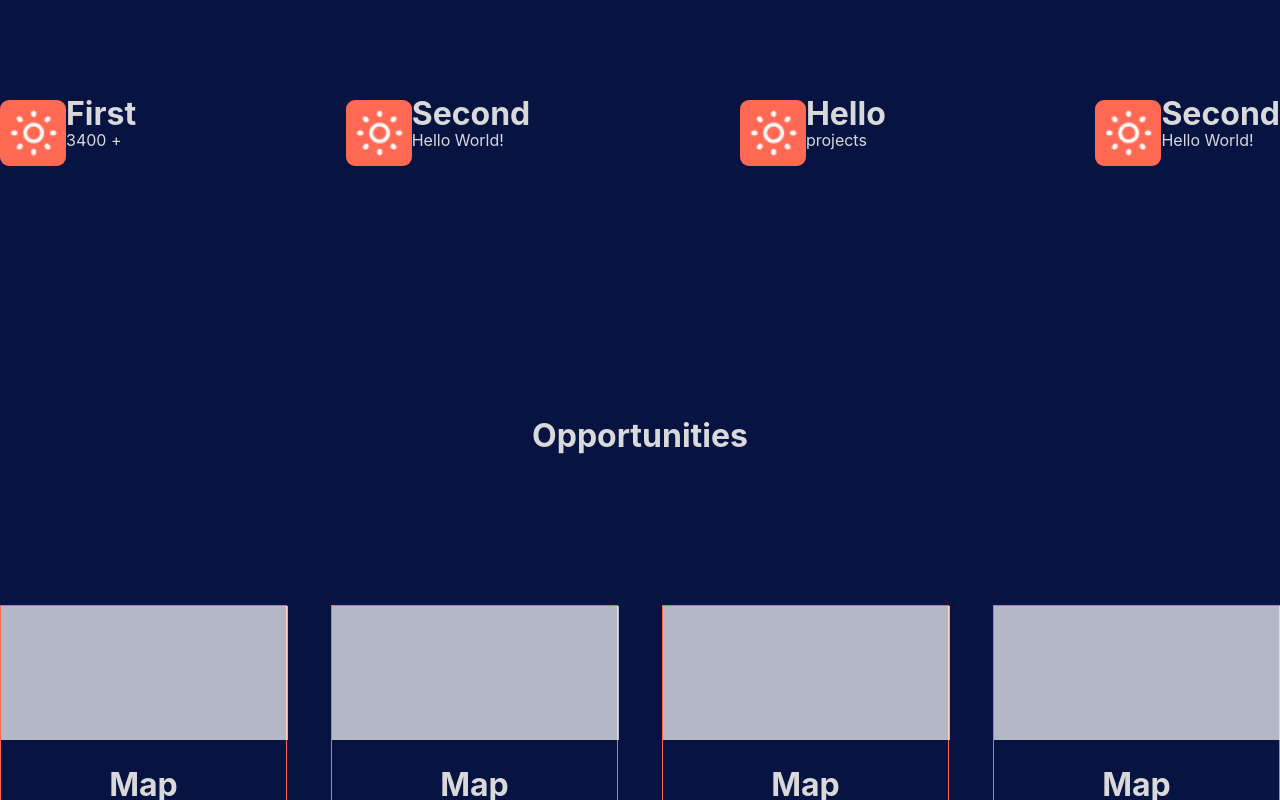
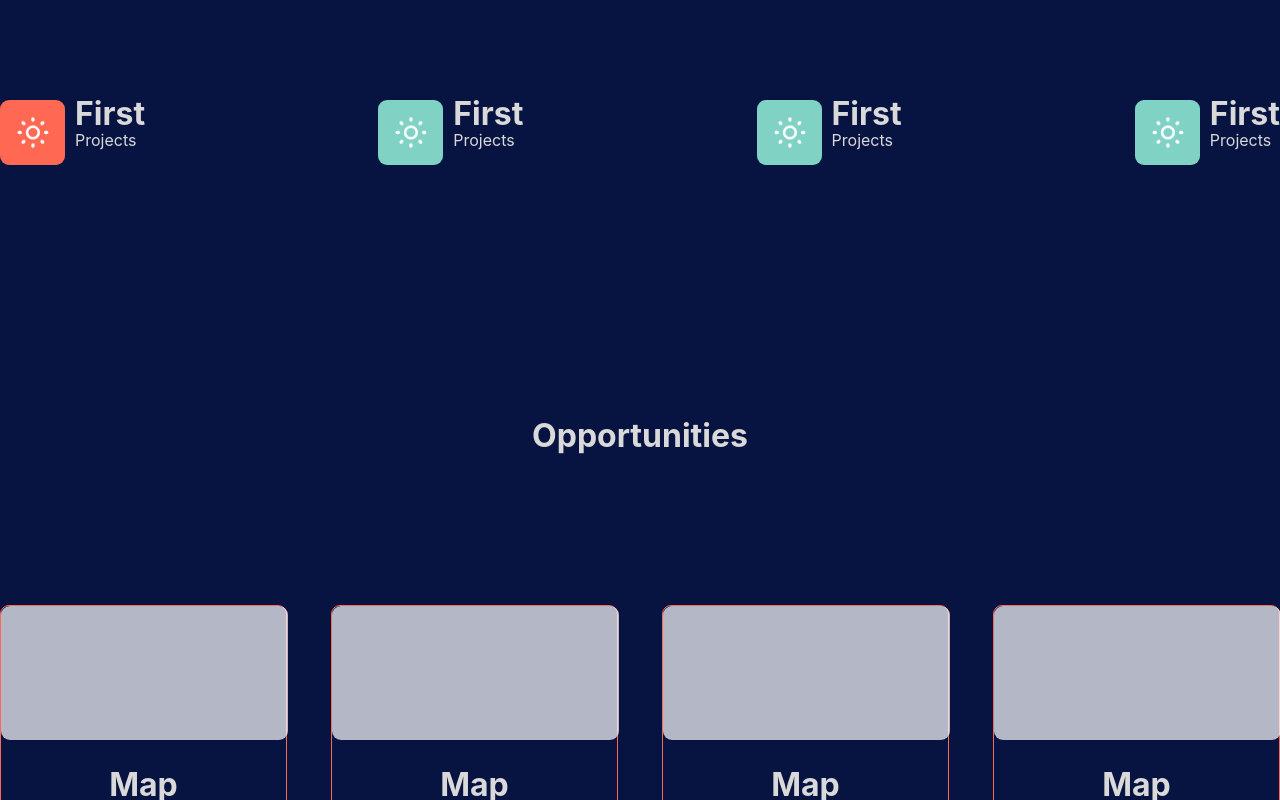
Before and after one commit to endermen2010pro/fizmathackathon, a React (Create React App) app in the folder site/client/: page / in a window 1280 px wide. Shown: the part 900-1700 px from the top of the page. Built offline with nearby package versions, Linux system fonts and the light colour scheme; the HTML template or start-up script is replaced by a standard one.

Commit message:
react components

```diff
--- /dev/null
+++ b/site/client/src/components/Miniinfo.js
@@ -0,0 +1,17 @@
+import sun from '../img/sun.png'
+const Miniinfo = ({title, body, color}) => {
+    return (
+        <div className='miniInfo'>
+            <div style={{"backgroundColor":`${color}`, "width":'65px', "height":"65px","display":"flex", "justifyContent":"center", "alignItems":"center", "borderRadius":"9px"}}>
+                <img src={sun} alt="" className='sun' style={{"width":'45px', "height":"45px"}}/>
+            </div>
+
+            <div>
+                <h1>{title}</h1>
+                <p>{body}</p>
+            </div>
+        </div>
+    )
+}
+
+export {Miniinfo}
--- /dev/null
+++ b/site/client/src/components/MyCard.js
@@ -0,0 +1,11 @@
+import rect from '../img/rect.png'
+const MyCard = ({title}) => {
+    return (
+        <div className='card'>
+            <img src={rect} alt="" className='cardImg' style={{"borderRadius":"9px"}}/>
+            <h1 className='cardTitle'>Map</h1>
+        </div>
+    )
+}
+
+export {MyCard}
--- a/site/client/src/index.css
+++ b/site/client/src/index.css
@@ -56,13 +56,20 @@ code {
 .sun{
   width: 66px;
   height: 66px;
-  background-color: #FF6853;
+  /* background-color: #FF6853; */
   border-radius: 9px;
 }
 .sun img{
   width: 45px;
   height: 45px;
 }
+.miniInfo div h1{
+  margin-left: 10px;
+}
+.miniInfo div p{
+  margin-left: 10px;
+}
+
 
 
 .miniInfo{
@@ -83,6 +90,7 @@ code {
   width: 285px;
   height: 300px;
   border: #FF6853 solid 1px;
+  border-radius: 9px;
 }
 .cardTitle{
   /* margin-top:200px; */
--- a/site/client/src/pages/HomePage.js
+++ b/site/client/src/pages/HomePage.js
@@ -2,6 +2,9 @@ import { Link } from 'react-router-dom'
 import line from '../img/line.png'
 import sun from '../img/sun.png'
 import rect from '../img/rect.png'
+import { Miniinfo } from '../components/Miniinfo'
+import { Card } from 'react-bootstrap'
+import { MyCard } from '../components/MyCard'
 
 const HomePage = () => {
     return (
@@ -15,7 +18,7 @@ const HomePage = () => {
             </div>
             <div className='SecondBlock'>
                 <div className='info'>
-                    <div className='miniInfo'>
+                    {/* <div className='miniInfo'>
                         <img src={sun} alt="" className='sun'/>
                         <div>
                             <h1>First</h1>
@@ -35,19 +38,16 @@ const HomePage = () => {
                             <h1>Hello</h1>
                             <p>projects</p>
                         </div>
-                    </div>
-                    <div className='miniInfo'>
-                        <img src={sun} alt="" className='sun'/>
-                        <div>
-                            <h1>Second</h1>
-                            <p>Hello World!</p>
-                        </div>
-                    </div>
+                    </div> */}
+                    <Miniinfo title="First" body="Projects" color="#FF6853" />
+                    <Miniinfo title="First" body="Projects" color="#80D2C4" />
+                    <Miniinfo title="First" body="Projects" color="#80D2C4" />
+                    <Miniinfo title="First" body="Projects" color="#80D2C4" />
                 </div>
                 <div className='cards'>
                     <h1 style={{"textAlign":"center", "color":"#D9D9D9", "marginBottom":"150px"}}>Opportunities</h1>
                     <div className='navBlock'>
-                        <div className='card'>
+                        {/* <div className='card'>
                             <img src={rect} alt="" className='cardImg'/>
                             <h1 className='cardTitle'>Map</h1>
                         </div>
@@ -62,7 +62,11 @@ const HomePage = () => {
                         <div className='card'>
                             <img src={rect} alt="" className='cardImg'/>
                             <h1 className='cardTitle'>Map</h1>
-                        </div>
+                        </div> */}
+                        <MyCard title="Map"/>
+                        <MyCard title="Map"/>
+                        <MyCard title="Map"/>
+                        <MyCard title="Map"/>
                     </div>
                 </div>
                 <h1>sadasd</h1>
```
